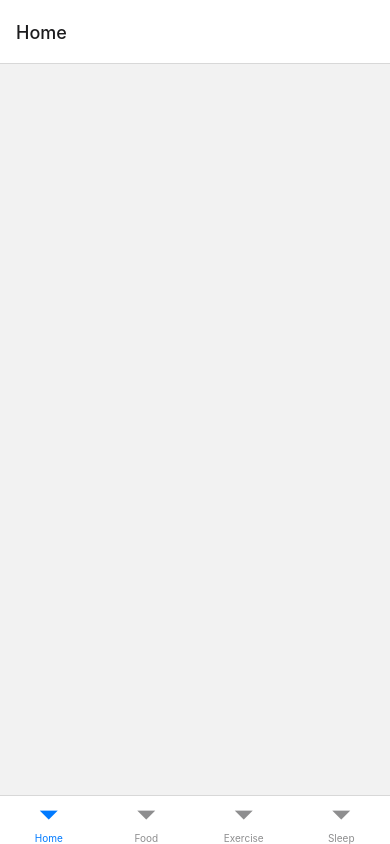
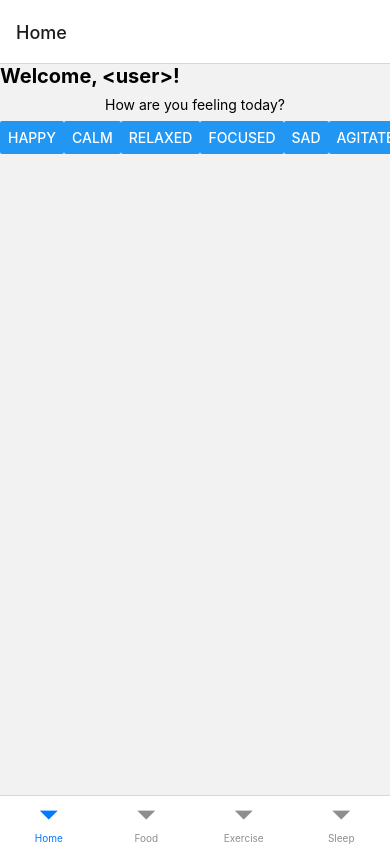
Before and after one commit to accunha11/acm_hacks_team_umbreon, a React Native app in the folder koality/: screen /Home in a window 390 px wide. Built offline with nearby package versions, Linux system fonts and the light colour scheme.

Commit message:
food and home page

```diff
--- a/koality/pages/FoodScreen.js
+++ b/koality/pages/FoodScreen.js
@@ -1,13 +1,103 @@
-import * as React from 'react';
-import { View, Text, SafeAreaView } from 'react-native';
+import React, { useState } from "react";
+//import * as React from 'react';
+import {
+  TouchableOpacity,
+  StyleSheet,
+  View,
+  Text,
+  SafeAreaView,
+  Button,
+  Alert,
+  Modal,
+  Pressable
+ } from 'react-native';
 
 const FoodScreen = () => {
+  const [modalVisible, setModalVisible] = useState(false);
   return (
-    <SafeAreaView style={{ flex: 1 }}>
-      <View style={{ flex: 1, padding: 16 }}>
+    <View style={styles.centeredView}>
+      <Modal
+        animationType="slide"
+        transparent={true}
+        visible={modalVisible}
+        onRequestClose={() => {
+          Alert.alert("Modal has been closed.");
+          setModalVisible(!modalVisible);
+        }}
+      >
+        <View style={styles.centeredView}>
+          <View style={styles.modalView}>
+            <Text style={styles.modalText}> Recipe Name </Text>
 
-      </View>
-    </SafeAreaView>
+            <Button
+            title="Favorite"
+            onPress={() => Alert.alert('Added to Favorites!')}
+            />
+            <Button
+              title="Add to meal plan"
+              onPress={() => Alert.alert('Added to meal plan!')}
+            />
+            <Pressable
+              style={[styles.button, styles.buttonClose]}
+              onPress={() => setModalVisible(!modalVisible)}
+            >
+              <Text style={styles.textStyle}>Hide Modal</Text>
+            </Pressable>
+          </View>
+        </View>
+      </Modal>
+      <Pressable
+        style={[styles.button, styles.buttonOpen]}
+        onPress={() => setModalVisible(true)}
+      >
+        <Text style={styles.textStyle}>(Select recipe)</Text>
+      </Pressable>
+    </View>
   );
 }
+
+const styles = StyleSheet.create({
+  centeredView: {
+    flex: 1,
+    justifyContent: "center",
+    alignItems: "center",
+    marginTop: 22
+  },
+  modalView: {
+    margin: 20,
+    backgroundColor: "white",
+    borderRadius: 20,
+    padding: 35,
+    alignItems: "center",
+    shadowColor: "#000",
+    shadowOffset: {
+      width: 0,
+      height: 2
+    },
+    shadowOpacity: 0.25,
+    shadowRadius: 4,
+    elevation: 5
+  },
+  button: {
+    borderRadius: 20,
+    padding: 10,
+    elevation: 2
+  },
+  buttonOpen: {
+    backgroundColor: "#F194FF",
+  },
+  buttonClose: {
+    backgroundColor: "#2196F3",
+  },
+  textStyle: {
+    color: "white",
+    fontWeight: "bold",
+    textAlign: "center"
+  },
+  modalText: {
+    marginBottom: 15,
+    textAlign: "center"
+  }
+});
+
 export default FoodScreen;
--- a/koality/pages/HomeScreen.js
+++ b/koality/pages/HomeScreen.js
@@ -4,16 +4,71 @@
   StyleSheet,
   View,
   Text,
-  SafeAreaView
+  SafeAreaView,
+  Button,
+  Alert,
 } from 'react-native';
 
 const HomeScreen = ({ navigation }) => {
+
+  const username = "<user>";
   return (
     <SafeAreaView style={{ flex: 1 }}>
-      <View style={{ flex: 1, padding: 16 }}>
+      <View>
+        <Text style={styles.titleText}>
+        Welcome, {username}!
+        </Text>
 
+        <Text style={styles.title}>
+        How are you feeling today?
+        </Text>
+        <View style={styles.fixToText}>
+          <Button
+            title="Happy"
+            onPress={() => Alert.alert('Happy button pressed')}
+          />
+          <Button
+            title="Calm"
+            onPress={() => Alert.alert('Calm button pressed')}
+          />
+          <Button
+            title="Relaxed"
+            onPress={() => Alert.alert('Relaxed button pressed')}
+          />
+          <Button
+            title="Focused"
+            onPress={() => Alert.alert('Focused button pressed')}
+          />
+          <Button
+            title="Sad"
+            onPress={() => Alert.alert('Sad button pressed')}
+          />
+          <Button
+            title="Agitated"
+            onPress={() => Alert.alert('Agitated button pressed')}
+          />
+          <Button
+            title="Tired"
+            onPress={() => Alert.alert('Tired button pressed')}
+          />
+        </View>
       </View>
     </SafeAreaView>
   );
 }
+
+const styles = StyleSheet.create({
+  title: {
+    textAlign: 'center',
+    marginVertical: 8,
+  },
+  fixToText: {
+    flexDirection: 'row',
+    justifyContent: 'space-between',
+  },
+  titleText: {
+    fontSize: 20,
+    fontWeight: "bold"
+  }
+});
 export default HomeScreen;
```
